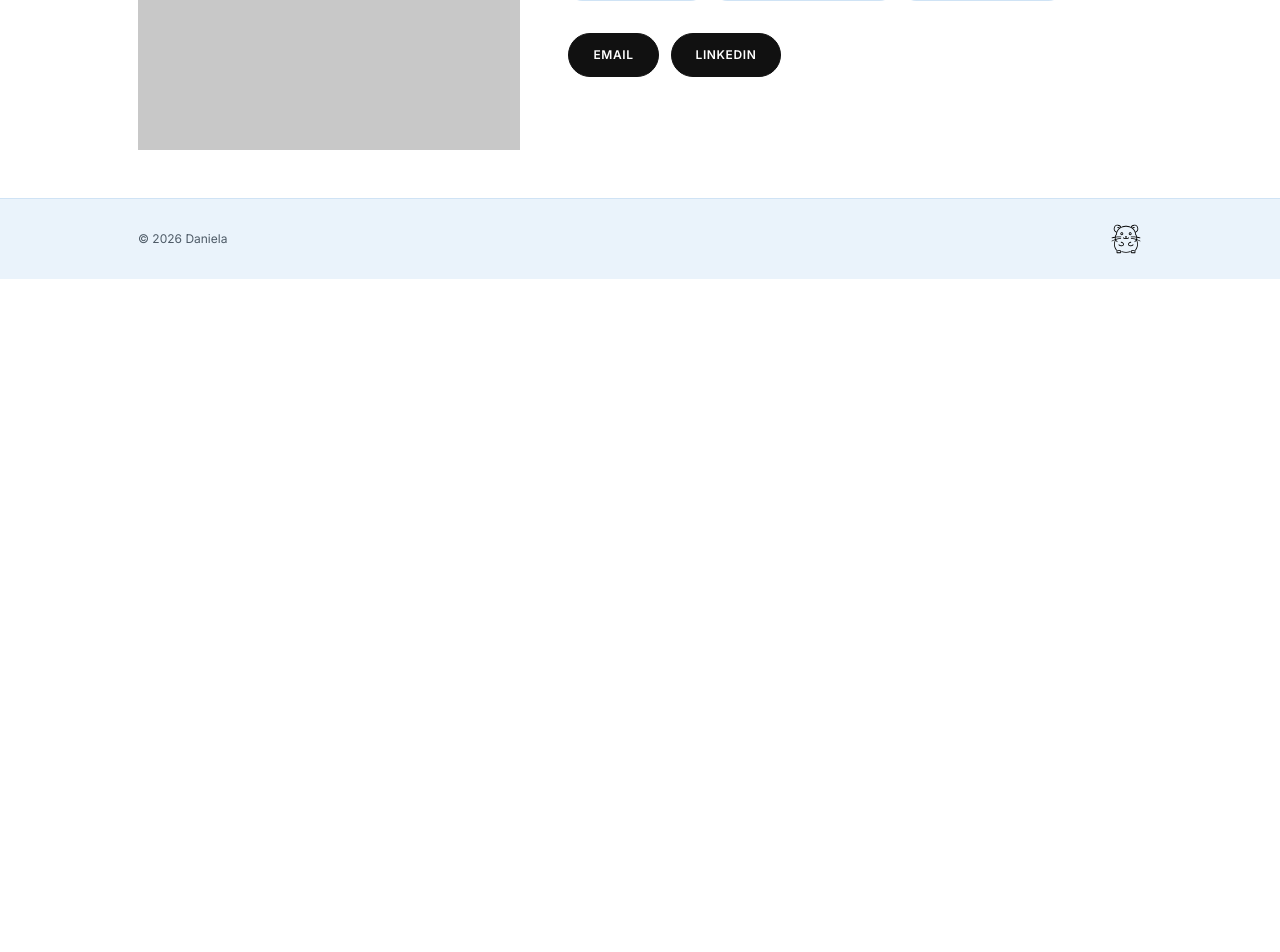
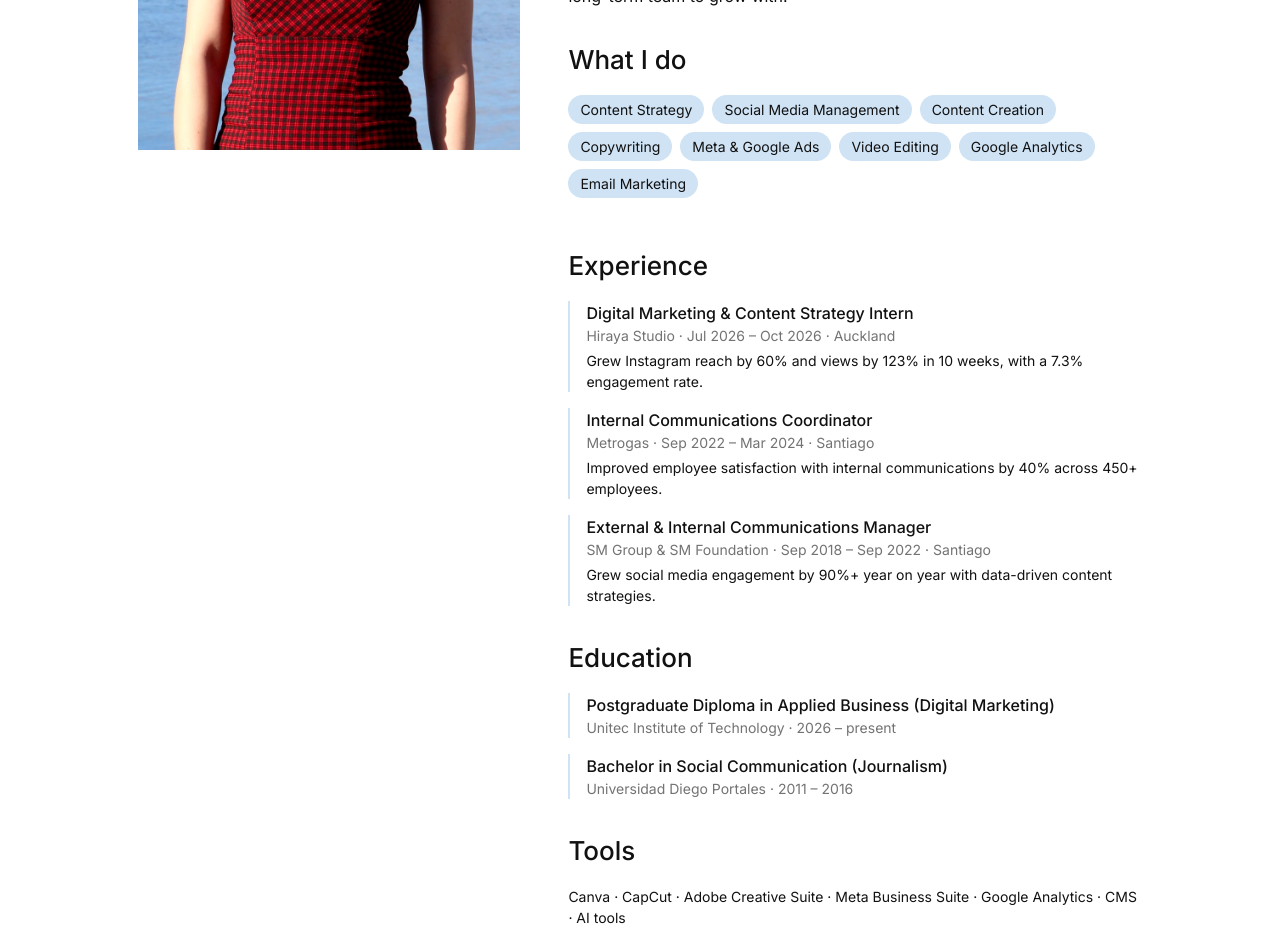
Before and after one commit to cvallescristian/dani-portfolio, a React (Vite) app: page /about in a window 1280 px wide. Shown: the part 560-1512 px from the top of the page. Before the commit the page ends 839 px from the top, so only its background shows below. Built offline with nearby package versions, Linux system fonts and the light colour scheme.

Commit message:
feat: fill about page with cv content

```diff
--- a/src/data/profile.ts
+++ b/src/data/profile.ts
@@ -9,23 +9,72 @@ export const profile: Profile = {
     keywords: ['strategy', 'content', 'storytelling', 'data', 'campaigns'],
   },
   bio: 'Check out a few of my favorite projects below!',
-  photo: null,
+  photo: heroMain,
   heroImages: [
     { src: heroMain, alt: 'Portrait of Daniela by the sea' },
     { src: heroSide, alt: 'Daniela taking a photo with her phone' },
   ],
   about: [
-    'Placeholder bio. A short introduction about who Dani is, where she is based and what drives her work.',
-    'Placeholder paragraph about experience: brands worked with, types of campaigns and results achieved.',
-    'Placeholder paragraph about approach: how she plans strategy, builds communities and creates content.',
+    "I'm a journalist and communications professional based in Auckland, New Zealand, currently completing a Postgraduate Diploma in Applied Business (Digital Marketing) at Unitec.",
+    "Since 2018 I've led external and internal communications in Chile, growing social media engagement by more than 90% year on year and improving employee satisfaction with internal communications by 40% across 450+ employees.",
+    'Most recently at Hiraya Studio, I grew Instagram reach by 60% and views by 123% in 10 weeks for a boutique Pilates studio. I love combining storytelling with data-driven strategy.',
+    "I'm available part-time now and full-time from graduation, and looking for a long-term team to grow with.",
   ],
   services: [
-    'Brand Strategy',
-    'Social Media Strategy',
-    'Community Management',
+    'Content Strategy',
+    'Social Media Management',
     'Content Creation',
-    'Influencer Management',
-    'Project Management',
+    'Copywriting',
+    'Meta & Google Ads',
+    'Video Editing',
+    'Google Analytics',
+    'Email Marketing',
+  ],
+  experience: [
+    {
+      role: 'Digital Marketing & Content Strategy Intern',
+      company: 'Hiraya Studio',
+      dates: 'Jul 2026 – Oct 2026',
+      location: 'Auckland',
+      highlight:
+        'Grew Instagram reach by 60% and views by 123% in 10 weeks, with a 7.3% engagement rate.',
+    },
+    {
+      role: 'Internal Communications Coordinator',
+      company: 'Metrogas',
+      dates: 'Sep 2022 – Mar 2024',
+      location: 'Santiago',
+      highlight:
+        'Improved employee satisfaction with internal communications by 40% across 450+ employees.',
+    },
+    {
+      role: 'External & Internal Communications Manager',
+      company: 'SM Group & SM Foundation',
+      dates: 'Sep 2018 – Sep 2022',
+      location: 'Santiago',
+      highlight: 'Grew social media engagement by 90%+ year on year with data-driven content strategies.',
+    },
+  ],
+  education: [
+    {
+      title: 'Postgraduate Diploma in Applied Business (Digital Marketing)',
+      school: 'Unitec Institute of Technology',
+      dates: '2026 – present',
+    },
+    {
+      title: 'Bachelor in Social Communication (Journalism)',
+      school: 'Universidad Diego Portales',
+      dates: '2011 – 2016',
+    },
+  ],
+  tools: [
+    'Canva',
+    'CapCut',
+    'Adobe Creative Suite',
+    'Meta Business Suite',
+    'Google Analytics',
+    'CMS',
+    'AI tools',
   ],
   contacts: [
     { label: 'Email', url: 'mailto:danielaiprzs@gmail.com' },
--- a/src/pages/AboutPage.css
+++ b/src/pages/AboutPage.css
@@ -45,6 +45,39 @@
   font-size: var(--fs-sm);
 }
 
+.about__timeline {
+  display: flex;
+  flex-direction: column;
+  gap: var(--space-4);
+  padding: 0;
+  list-style: none;
+}
+
+.about__entry {
+  padding-left: var(--space-4);
+  border-left: 2px solid var(--color-accent);
+}
+
+.about__entry-title {
+  font-size: var(--fs-base);
+  font-weight: 500;
+}
+
+.about__entry-meta {
+  font-size: var(--fs-sm);
+  color: var(--color-text-muted);
+}
+
+.about__entry-text {
+  margin-top: var(--space-1);
+  font-size: var(--fs-sm);
+}
+
+.about__tools {
+  margin-bottom: var(--space-4);
+  font-size: var(--fs-sm);
+}
+
 @media (min-width: 768px) {
   .about__layout {
     grid-template-columns: 2fr 3fr;
--- a/src/pages/AboutPage.tsx
+++ b/src/pages/AboutPage.tsx
@@ -29,6 +29,34 @@ function AboutPage() {
               <li key={service}>{service}</li>
             ))}
           </ul>
+
+          <h2 className="about__subheading">Experience</h2>
+          <ul className="about__timeline">
+            {profile.experience.map((job) => (
+              <li key={job.role} className="about__entry">
+                <h3 className="about__entry-title">{job.role}</h3>
+                <p className="about__entry-meta">
+                  {job.company} · {job.dates} · {job.location}
+                </p>
+                <p className="about__entry-text">{job.highlight}</p>
+              </li>
+            ))}
+          </ul>
+
+          <h2 className="about__subheading">Education</h2>
+          <ul className="about__timeline">
+            {profile.education.map((item) => (
+              <li key={item.title} className="about__entry">
+                <h3 className="about__entry-title">{item.title}</h3>
+                <p className="about__entry-meta">
+                  {item.school} · {item.dates}
+                </p>
+              </li>
+            ))}
+          </ul>
+
+          <h2 className="about__subheading">Tools</h2>
+          <p className="about__tools">{profile.tools.join(' · ')}</p>
           <ContactLinks />
         </Reveal>
       </div>
```
Also changed, not shown: src/data/types.ts (+17 -0 lines).
